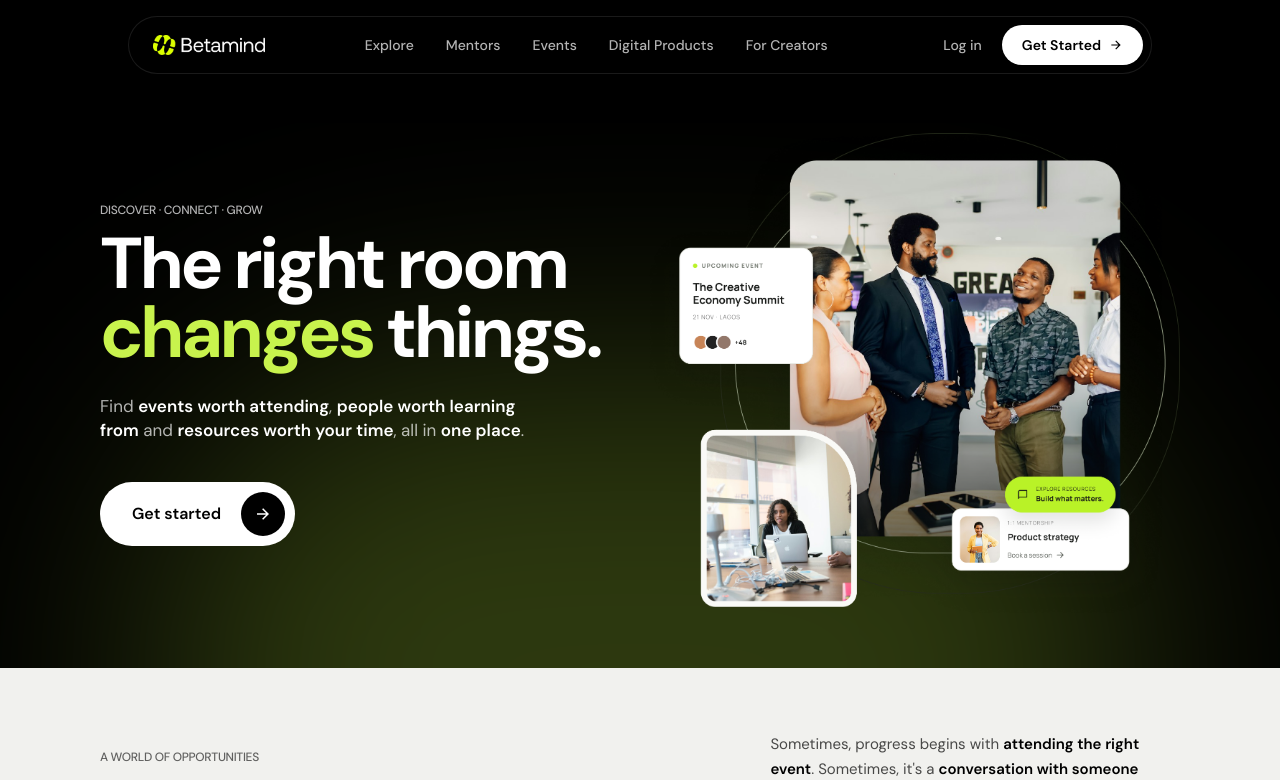
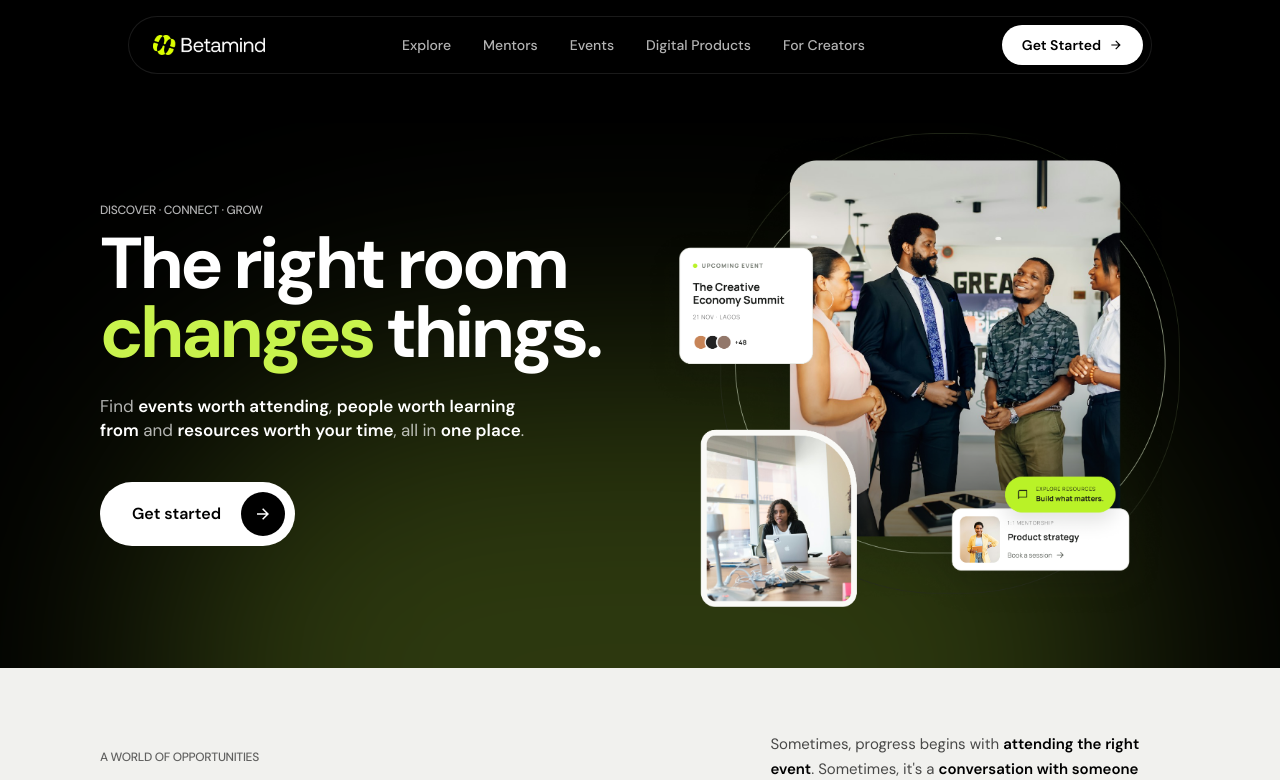
Before and after one commit to brightphi210/betamind, a Next.js app: page / in a window 1280 px wide. Shown: the top 780 px of the page. Built offline with nearby package versions, Linux system fonts and the light colour scheme.

Commit message:
Fixed, Loging and Get started

```diff
--- a/app/components/Footer.tsx
+++ b/app/components/Footer.tsx
@@ -26,7 +26,6 @@ const columns = [
     links: [
       { label: 'About Betamind', href: '/about' },
       { label: 'Contact and Support', href: '/support' },
-      { label: 'Log in', href: GET_STARTED_URL },
       { label: 'Get started', href: GET_STARTED_URL },
     ],
   },
--- a/app/components/Navbar.tsx
+++ b/app/components/Navbar.tsx
@@ -5,11 +5,9 @@ import Link from 'next/link';
 import { usePathname } from 'next/navigation';
 import React, { useCallback, useEffect, useLayoutEffect, useRef, useState } from 'react';
 import { RiArrowRightLine, RiCloseLine, RiMenu4Fill } from 'react-icons/ri';
+import { GET_STARTED_URL } from '../lib/links';
 
-/**
- * Every link points at a section id on the home page (see page.tsx).
- * From other pages they resolve to "/#id", so they still work everywhere.
- */
+
 const navLinks = [
   { label: 'Explore', id: 'explore' },
   { label: 'Mentors', id: 'mentors' },
@@ -174,13 +172,7 @@ const Navbar = () => {
           {/* Actions */}
           <div className="hidden items-center gap-1 md:flex">
             <Link
-              href="/login"
-              className="rounded-full px-4 py-2.5 text-sm font-medium text-white/70 transition-colors hover:text-white"
-            >
-              Log in
-            </Link>
-            <Link
-              href="/get-started"
+              href={GET_STARTED_URL}
               className="group inline-flex items-center gap-2 rounded-full bg-white px-5 py-2.5 text-sm font-semibold text-black transition-colors duration-200 hover:bg-[#C8F34D]"
             >
               Get Started
@@ -253,14 +245,7 @@ const Navbar = () => {
 
         <div className="grid grid-cols-2 gap-3 pt-8">
           <Link
-            href="/login"
-            onClick={() => setIsOpen(false)}
-            className="rounded-full border border-white/20 py-3.5 text-center font-medium text-white"
-          >
-            Log in
-          </Link>
-          <Link
-            href="/get-started"
+            href={GET_STARTED_URL}
             onClick={() => setIsOpen(false)}
             className="flex items-center justify-center gap-2 rounded-full bg-[#C8F34D] py-3.5 font-semibold text-black"
           >
--- a/app/lib/links.ts
+++ b/app/lib/links.ts
@@ -1,4 +1,4 @@
-export const GET_STARTED_URL = 'https://betamindwebapp.vercel.app/';
+export const GET_STARTED_URL = 'https://app.betaminds.online/';
 
 export const SOCIALS = {
     x: 'https://x.com/betamindhq',
```
